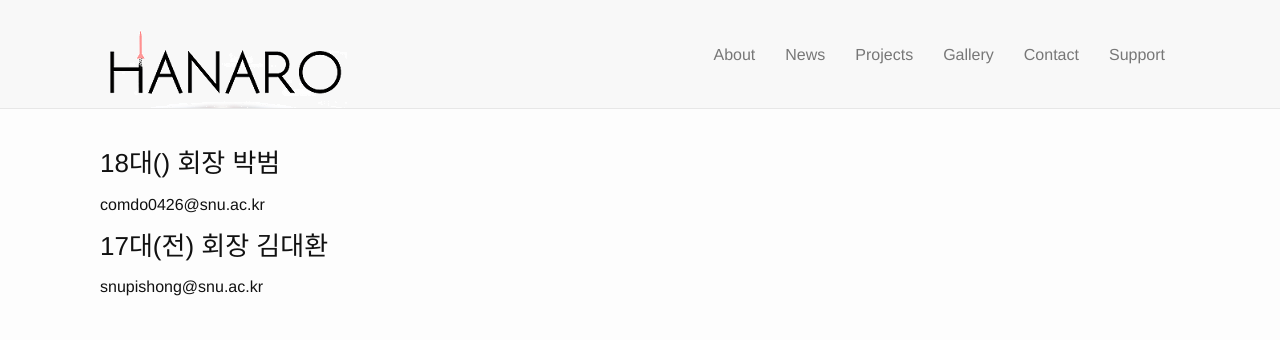
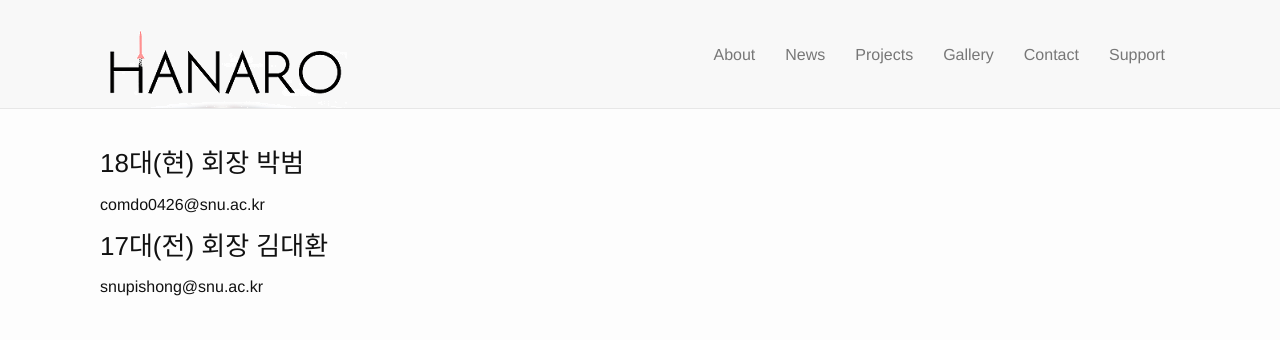
Before and after one commit to Hanaro2021/hanaro.github.io, a Jekyll site: the page built from _pages/5.contact.md, in a window 1280 px wide. Shown: the top 340 px of the page. Built offline with Jekyll 4.4.1, drawn with Linux system fonts in a browser that asks for light colours; nearby versions of some CDN libraries.

Commit message:
Update 5.contact.md

```diff
--- a/_pages/5.contact.md
+++ b/_pages/5.contact.md
@@ -4,7 +4,7 @@ title: Contact
 permalink: /contact/
 ---
 <br/>
-<h3>18대() 회장 박범</h3>
+<h3>18대(현) 회장 박범</h3>
 comdo0426@snu.ac.kr
 <h3>17대(전) 회장 김대환</h3>
 snupishong@snu.ac.kr
```
